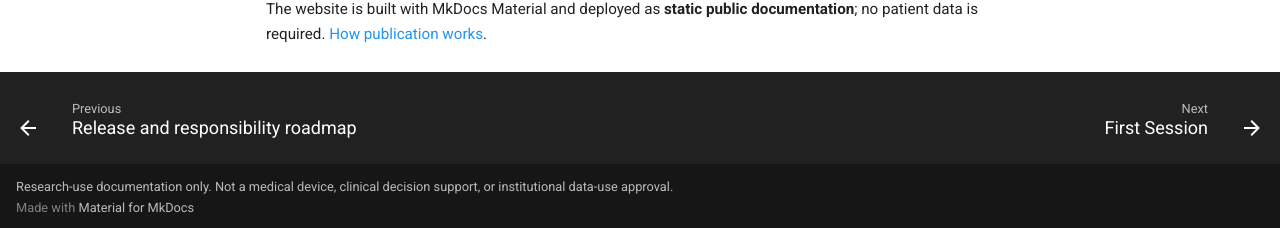
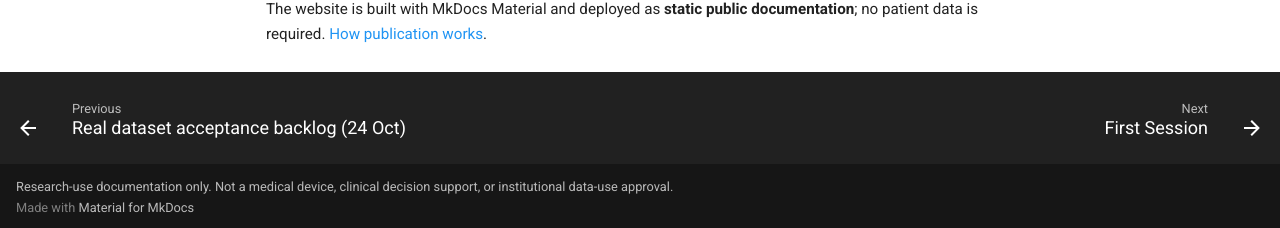
Before and after one commit to appsplorer/thomaslab-docs, an MkDocs documentation site: the page built from docs/index.md, in a window 1280 px wide and 900 px high, scrolled down 1347 px. Shown: the part 669-897 px from the top of the window. Built offline with MkDocs 1.6.1 and Material for MkDocs 9.7.7, drawn with Linux system fonts in a browser that asks for light colours; comment, search, counter and statistics services are not loaded.

Commit message:
docs(nav): surface preserved 24 Oct clinical dataset acceptance backlog

```diff
--- a/mkdocs.yml
+++ b/mkdocs.yml
@@ -81,6 +81,7 @@ nav:
       - 'Method evidence status': guides/method-readiness.md
       - 'Glossary': getting-started/glossary.md
       - 'Release and responsibility roadmap': guides/release-roadmap.md
+      - 'Real dataset acceptance backlog (24 Oct)': guides/real-dataset-acceptance-plan.md
   - 'Start here':
       - 'Home': index.md
       - 'First Session': getting-started/first-session.md
```
